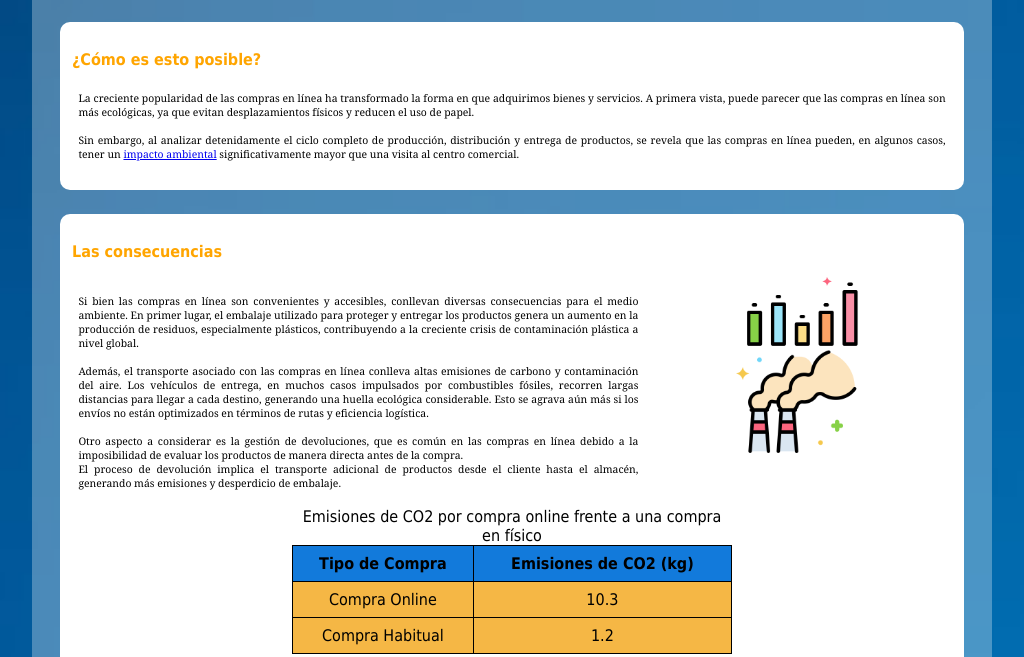
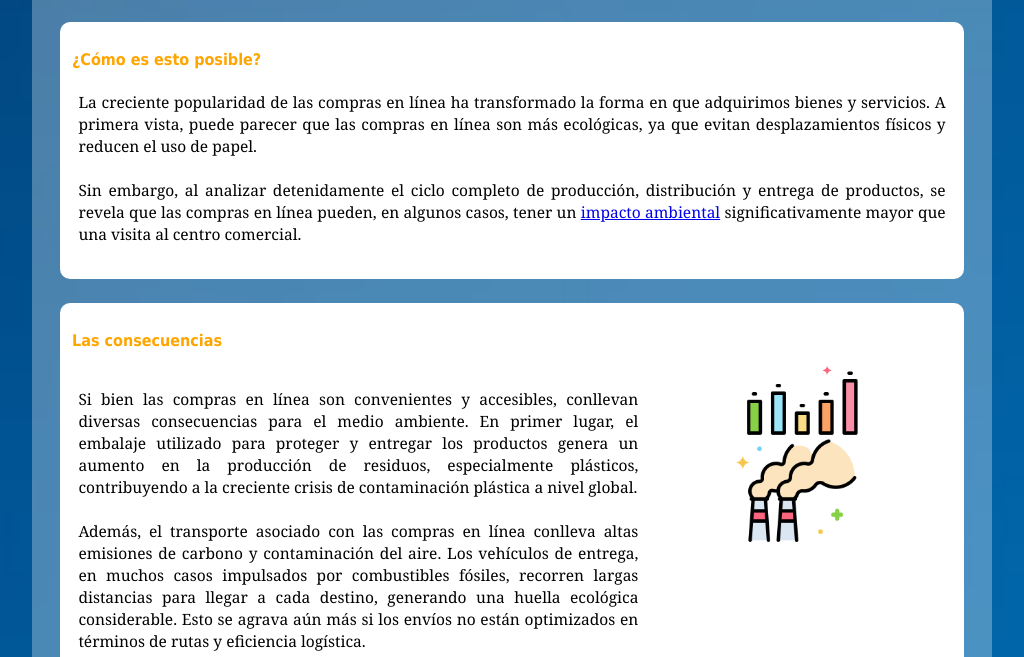
Before and after one commit to isaacmoyam/webPorcentajes, a plain HTML site: page index.html in a window 1024 px wide. Shown: the part 367-1024 px from the top of the page. Drawn offline with Linux system fonts and the light colour scheme.

Commit message:
fix queries

```diff
--- a/estilo.css
+++ b/estilo.css
@@ -162,3 +162,15 @@ form input,textarea{
 	border-radius: 5px;
 	width:100%; /* contenido: 150px, contenedor: form(150px) => 150px = 100% 150px = 100% */
 }
+
+@media (min-width: 768px) and (max-width: 1024px) {
+	p {
+		font-size: 2.015625vw;
+	}
+}
+
+@media (min-width: 1024px) and (max-width: 1440px) {
+	p {
+		font-size: 1.515625vw;
+	}
+}
--- a/index.html
+++ b/index.html
@@ -5,7 +5,6 @@
 		<title>Inicio</title>
 		<link rel="stylesheet" href="estilo.css">
 		<meta charset="UTF-8">
-		<meta name="viewport" content="width=device-width, initial-scale=1">
 	</head>
 	<body>
 		<header><!--NAVEGADOR DONDE IREMOS ALTERNANDO ENTRE PAGINAS, LLEVA UN ID PORQUE SOLO APARECE UNA VEZ-->
@@ -94,7 +93,7 @@
 			<h3>Comparte con nosotros tu visión del tema:</h3>
 			<form action="formulario.php" method="GET" autocomplete="off"><!--FORMULARIO-->
 				<label for="name">Nombre:</label><br><!--LABEL SIRVE PARA DAR TITULO VISUAL A LOS INPUTS-->
-				<input type="text" name="nombre"><!--INPUT SIRVE PARA INTRODUCIR INFORMACION-->
+				<input type="text" name="name"><!--INPUT SIRVE PARA INTRODUCIR INFORMACION-->
 				<br><br>
 				<label for="edad">Edad:</label><br>
 				<input type="number" min="1" max="120" name="edad"><!--EL INPUT TIPO NUMBER PERMITE INTRODUCIR SOLO NÚMEROS Y ADEMÁS PODEMOS LIMITARLOS CON MAX Y MIN-->
```
